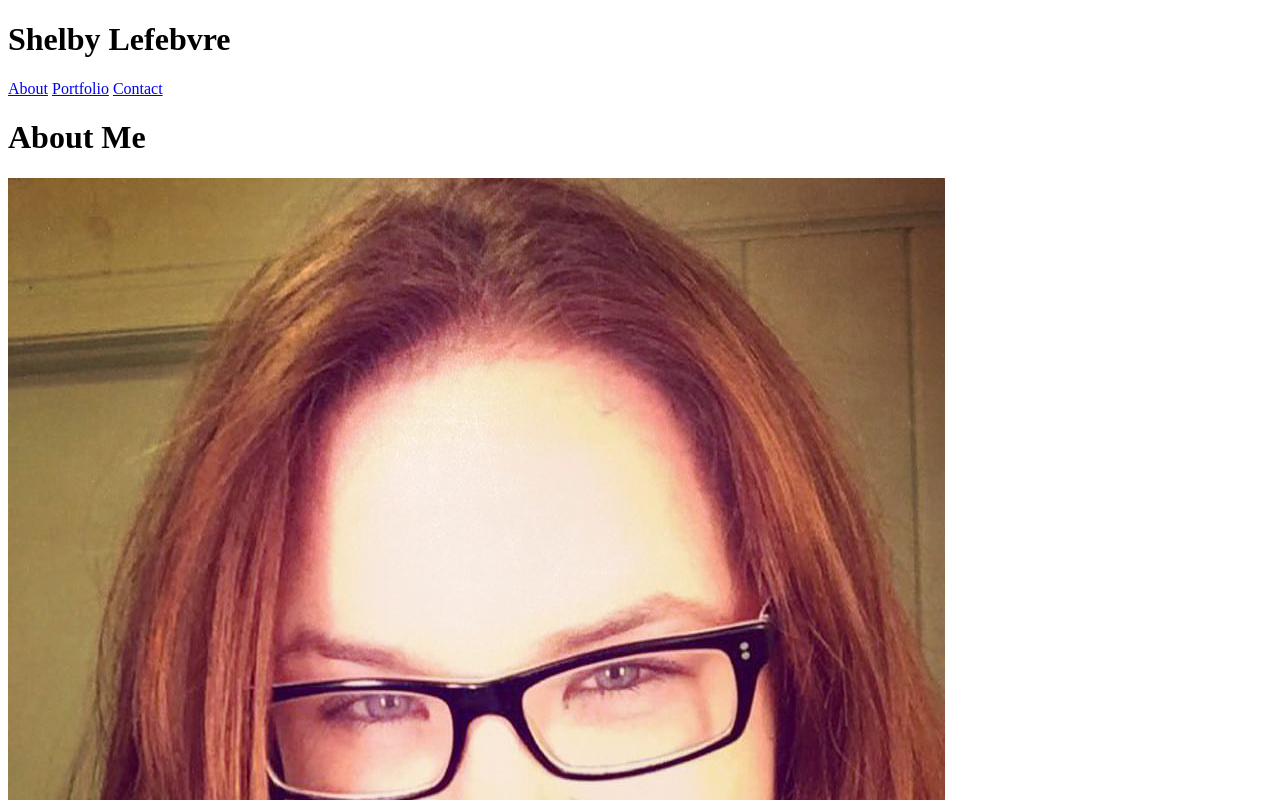
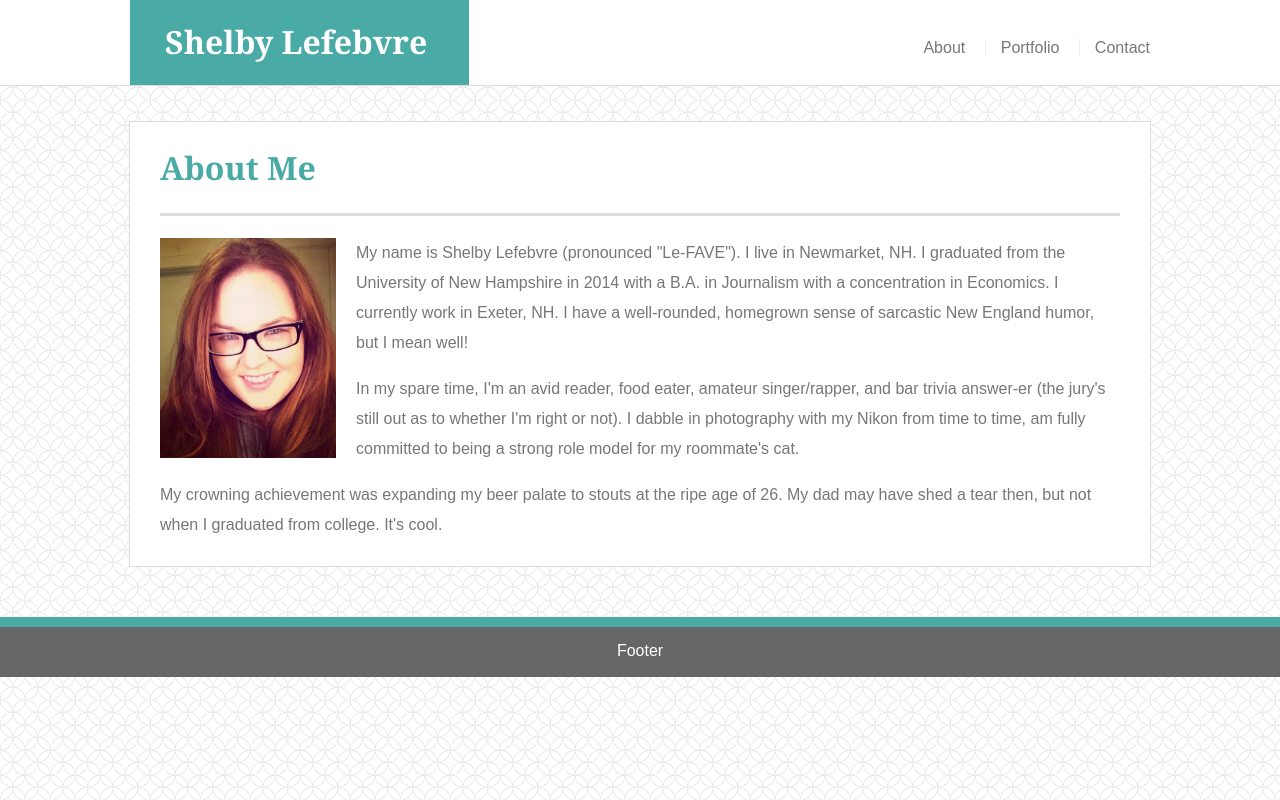
Before and after one commit to stlefebvre/Basic-Portfolio, a plain HTML site: page index.html in a window 1280 px wide. Shown: the top 800 px of the page. Drawn offline with Linux system fonts and the light colour scheme; the site is published under a folder, as on GitHub Pages, so addresses that start at the root find nothing; a script that the page names is missing.

Commit message:
fixing broken linking

```diff
--- a/index.html
+++ b/index.html
@@ -5,9 +5,9 @@
     <meta http-equiv="X-UA-Compatible" content="IE=edge">
     <title>About Me</title>
     <meta name="viewport" content="width=device-width, initial-scale=1">
-    <link rel="stylesheet" type="text/css" media="screen" href="/assets/css/reset.css" />
+    <link rel="stylesheet" type="text/css" media="screen" href="assets/css/reset.css" />
     <!--find out why CSS links in VS code, but not on Git Pages-->
-    <link rel="stylesheet" type="text/css" media="screen" href="/assets/css/style.css" />
+    <link rel="stylesheet" type="text/css" media="screen" href="assets/css/style.css" />
     <script src="main.js"></script>
 </head>
 <body>
```
Also changed, not shown: contact.html (+2 -2 lines), portfolio.html (+2 -2 lines).
